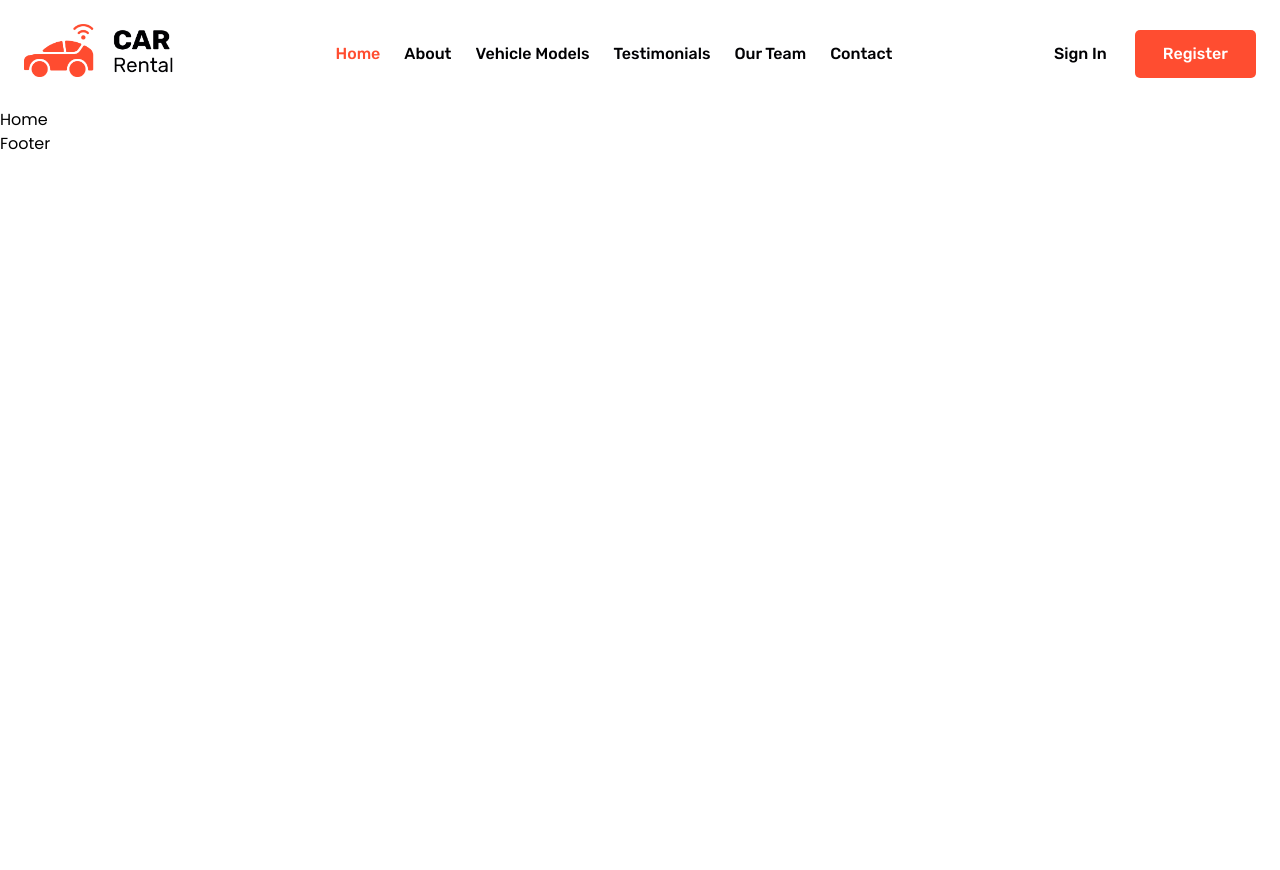
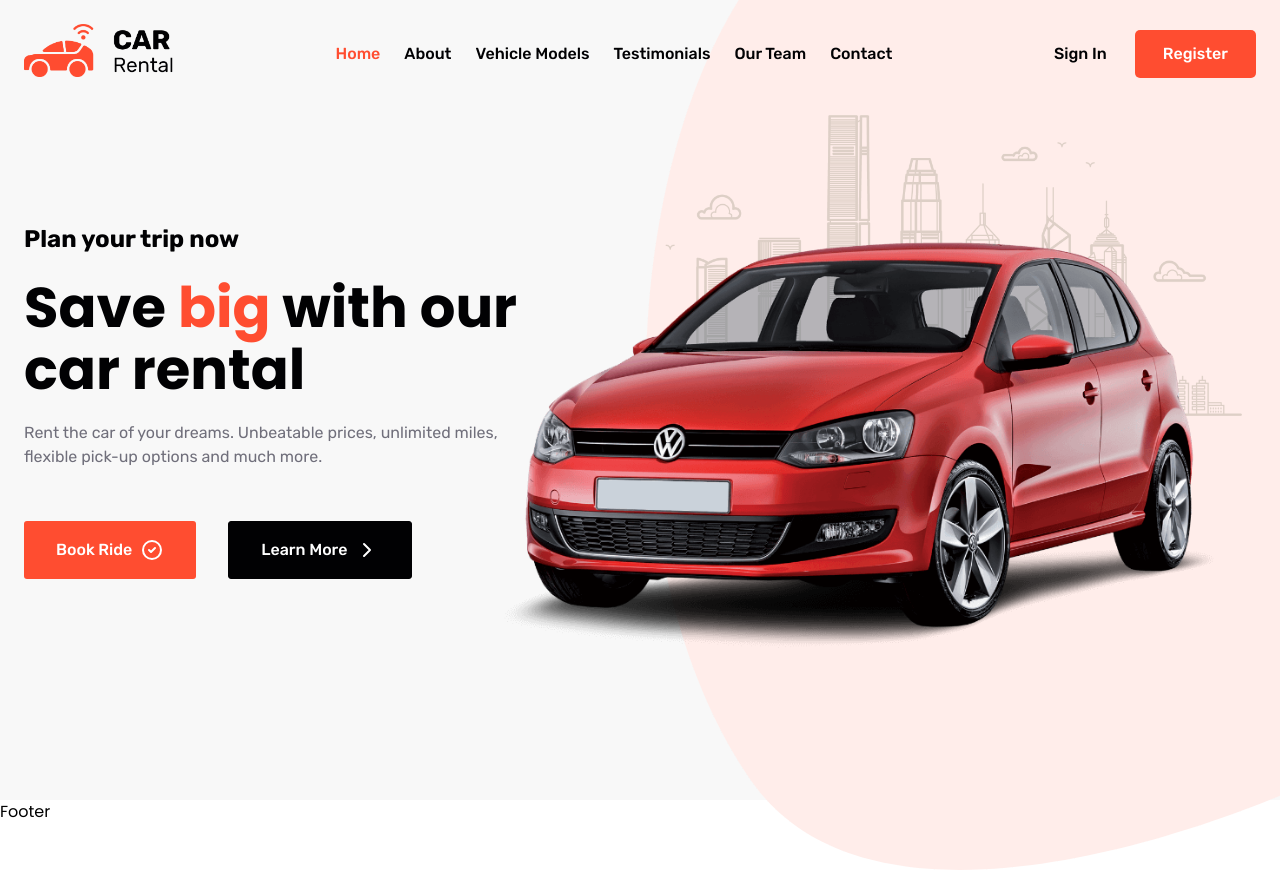
Before and after one commit to RobertoMada/react-car-rental, a React (Vite) app: page / in a window 1280 px wide. Before the commit the page ends 800 px from the top, so only its background shows below. Built offline with nearby package versions, Linux system fonts and the light colour scheme.

Commit message:
hero section

```diff
--- a/src/Pages/Home.jsx
+++ b/src/Pages/Home.jsx
@@ -1,7 +1,12 @@
 import React from "react";
+import Hero from "../components/Hero";
 
 const Home = () => {
-  return <div>Home</div>;
+  return (
+    <>
+      <Hero />
+    </>
+  );
 };
 
 export default Home;
--- /dev/null
+++ b/src/components/Hero.jsx
@@ -0,0 +1,71 @@
+import React, { useEffect, useState } from "react";
+import BgShape from "../images/hero/hero-bg.png";
+import HeroCar from "../images/hero//main-car.png";
+import { IconCircleCheck, IconChevronRight } from "@tabler/icons-react";
+
+const Hero = () => {
+  const [goUp, setGoUp] = useState(false);
+  const scrollToTop = () => {
+    window.scrollTo({ top: (0, 0), behavior: "smooth" });
+  };
+
+  useEffect(() => {
+    const onScrollPage = () => {
+      if (window.scrollY > 600) {
+        setGoUp(true);
+      } else {
+        setGoUp(false);
+      }
+    };
+
+    window.addEventListener("scroll", onScrollPage);
+
+    return () => {
+      window.removeEventListener("scroll", onScrollPage);
+    };
+  }, []);
+
+  return (
+    <section className="hero-section">
+      <div className="container">
+        <img className="bg-shape" src={BgShape} alt="background shape" />
+
+        <div className="hero-content">
+          <div className="hero-content__text">
+            <h3>Plan your trip now</h3>
+            <h1>
+              Save <span>big</span> with our car rental
+            </h1>
+            <p>
+              Rent the car of your dreams. Unbeatable prices, unlimited miles,
+              flexible pick-up options and much more.
+            </p>
+            <div className="hero-content__text__buttons">
+              <button className="hero-content__text__buttons__book-ride">
+                Book Ride
+                <IconCircleCheck width={24} height={24} />
+              </button>
+              <button className="hero-content__text__buttons__learn-more">
+                Learn More
+                <IconChevronRight width={24} height={24} />
+              </button>
+            </div>
+          </div>
+          <img
+            src={HeroCar}
+            alt="image with a red car"
+            className="hero-content__car-img"
+          />
+        </div>
+        <button
+          onClick={scrollToTop}
+          className={`scroll-up ${goUp ? "" : "hide-scroll"} `}
+        >
+          ^
+        </button>
+      </div>
+    </section>
+  );
+};
+
+export default Hero;
--- a/src/components/Navbar.jsx
+++ b/src/components/Navbar.jsx
@@ -10,7 +10,6 @@ const Navbar = () => {
     <>
       <nav>
         {/* Desktop navigation */}
-        <div className="container">
         <div className="navbar">
           <div className="navbar__img">
             <Link to="/">
@@ -49,7 +48,6 @@ const Navbar = () => {
             />
           </div>
         </div>
-        </div>
         {/* Mobile navigation */}
         <div className={`mobile__navbar ${openNav ? "open" : ""}`}>
           <div className="mobile__navbar__close">
--- /dev/null
+++ b/src/styles/HeroStyles/_hero.scss
@@ -0,0 +1,149 @@
+@use "../global/" as *;
+
+.hero-section {
+  height: 100vh;
+  background-color: $bg-gray;
+}
+
+.bg-shape {
+  position: absolute;
+  top: 0;
+  right: 0;
+
+  @media (max-width: 800px) {
+    display: none;
+  }
+}
+
+.hero-content {
+  position: relative;
+  display: flex;
+  align-items: center;
+  height: 100vh;
+
+  @media (max-width: 800px) {
+    justify-content: center;
+    text-align: center;
+  }
+
+  &__text {
+    z-index: 3;
+    display: flex;
+    flex-direction: column;
+    max-width: 500px;
+    gap: 1.25rem;
+    font-family: $text-font;
+
+    h3 {
+      font-size: $fs-600;
+      color: $text-black;
+    }
+
+    h1 {
+      font-size: $fs-900;
+      line-height: 1.1;
+      color: $text-black;
+      font-family: $title-font;
+
+      @media (max-width: 500px) {
+        font-size: $fs-800;
+      }
+
+      span {
+        color: $text-orange;
+      }
+    }
+
+    p {
+      color: $text-gray;
+    }
+
+    &__buttons {
+      display: flex;
+      gap: 2rem;
+      margin-top: 2rem;
+
+      @media (max-width: 800px) {
+        justify-content: center;
+      }
+
+      @media (max-width: 500px) {
+        flex-direction: column;
+        align-items: center;
+      }
+
+      &__book-ride {
+        background-color: $bg-orange;
+        color: $text-white;
+        border: none;
+        border-radius: 3px;
+        display: flex;
+        align-items: center;
+        gap: 0.5rem;
+        padding: 1rem 2rem;
+        font-weight: 500;
+        transition: all 0.3s;
+        cursor: pointer;
+
+        @media (max-width: 500px) {
+          padding: 1.25rem 3rem;
+        }
+
+        &:hover {
+          box-shadow: 0 10px 15px 0 rgb(255 83 48 / 50%);
+        }
+      }
+
+      &__learn-more {
+        background-color: $bg-black;
+        color: $text-white;
+        border: none;
+        border-radius: 3px;
+        display: flex;
+        align-items: center;
+        gap: 0.5rem;
+        padding: 1rem 2rem;
+        font-weight: 500;
+        border: 1px solid $bg-black;
+        cursor: pointer;
+
+        @media (max-width: 500px) {
+          padding: 1.25rem 2.8rem;
+        }
+
+        &:hover {
+          background-color: $bg-white;
+          color: $text-black;
+        }
+      }
+    }
+  }
+
+  &__car-img {
+    z-index: 2;
+    position: absolute;
+    right: 0;
+    width: 65%;
+    margin-top: 5rem;
+
+    @media (max-width: 800px) {
+      display: none;
+    }
+  }
+}
+
+.scroll-up {
+  font-size: $fs-600;
+  position: fixed;
+  right: 3rem;
+  bottom: 3rem;
+  color: $text-white;
+  background-color: $bg-orange;
+  border: none;
+  cursor: pointer;
+  padding: 0.25rem 0.75rem;
+}
+
+.hide-scroll {
+  display: none;
+}
--- /dev/null
+++ b/src/styles/HeroStyles/_index.scss
@@ -0,0 +1 @@
+@forward "./hero";
--- a/src/styles/NavbarStyles/_navbar.scss
+++ b/src/styles/NavbarStyles/_navbar.scss
@@ -1,11 +1,18 @@
 @use "../global/" as *;
 
 .navbar {
+  max-width: 1330px;
+  margin: 0 auto;
   display: flex;
   align-items: center;
   justify-content: space-between;
-  padding: 1.5rem 0;
+  padding: 1.5rem;
   font-family: $text-font;
+  position: absolute;
+  top: 0;
+  left: 0;
+  right: 0;
+  z-index: 9998;
 
   &__img {
     width: 150px;
--- a/src/styles/global/_colors.scss
+++ b/src/styles/global/_colors.scss
@@ -3,6 +3,7 @@
 $bg-gray: #f8f8f8;
 $bg-white: #ffffff;
 $bg-orange: #ff4d30;
+$bg-black: #010103;
 
 //text color
 
--- a/src/styles/styles.css
+++ b/src/styles/styles.css
@@ -39,11 +39,18 @@ body {
 }
 
 .navbar {
+  max-width: 1330px;
+  margin: 0 auto;
   display: flex;
   align-items: center;
   justify-content: space-between;
-  padding: 1.5rem 0;
+  padding: 1.5rem;
   font-family: "Rubik", sans-serif;
+  position: absolute;
+  top: 0;
+  left: 0;
+  right: 0;
+  z-index: 9998;
 }
 .navbar__img {
   width: 150px;
@@ -228,4 +235,149 @@ body {
 .text-context span h2 {
   font-size: 2rem;
   color: #ff4d30;
+}
+
+.hero-section {
+  height: 100vh;
+  background-color: #f8f8f8;
+}
+
+.bg-shape {
+  position: absolute;
+  top: 0;
+  right: 0;
+}
+@media (max-width: 800px) {
+  .bg-shape {
+    display: none;
+  }
+}
+
+.hero-content {
+  position: relative;
+  display: flex;
+  align-items: center;
+  height: 100vh;
+}
+@media (max-width: 800px) {
+  .hero-content {
+    justify-content: center;
+    text-align: center;
+  }
+}
+.hero-content__text {
+  z-index: 3;
+  display: flex;
+  flex-direction: column;
+  max-width: 500px;
+  gap: 1.25rem;
+  font-family: "Rubik", sans-serif;
+}
+.hero-content__text h3 {
+  font-size: 1.5rem;
+  color: #010103;
+}
+.hero-content__text h1 {
+  font-size: 3.5rem;
+  line-height: 1.1;
+  color: #010103;
+  font-family: "Poppins", sans-serif;
+}
+@media (max-width: 500px) {
+  .hero-content__text h1 {
+    font-size: 2.5rem;
+  }
+}
+.hero-content__text h1 span {
+  color: #ff4d30;
+}
+.hero-content__text p {
+  color: #706f7b;
+}
+.hero-content__text__buttons {
+  display: flex;
+  gap: 2rem;
+  margin-top: 2rem;
+}
+@media (max-width: 800px) {
+  .hero-content__text__buttons {
+    justify-content: center;
+  }
+}
+@media (max-width: 500px) {
+  .hero-content__text__buttons {
+    flex-direction: column;
+    align-items: center;
+  }
+}
+.hero-content__text__buttons__book-ride {
+  background-color: #ff4d30;
+  color: #ffffff;
+  border: none;
+  border-radius: 3px;
+  display: flex;
+  align-items: center;
+  gap: 0.5rem;
+  padding: 1rem 2rem;
+  font-weight: 500;
+  transition: all 0.3s;
+  cursor: pointer;
+}
+@media (max-width: 500px) {
+  .hero-content__text__buttons__book-ride {
+    padding: 1.25rem 3rem;
+  }
+}
+.hero-content__text__buttons__book-ride:hover {
+  box-shadow: 0 10px 15px 0 rgba(255, 83, 48, 0.5);
+}
+.hero-content__text__buttons__learn-more {
+  background-color: #010103;
+  color: #ffffff;
+  border: none;
+  border-radius: 3px;
+  display: flex;
+  align-items: center;
+  gap: 0.5rem;
+  padding: 1rem 2rem;
+  font-weight: 500;
+  border: 1px solid #010103;
+  cursor: pointer;
+}
+@media (max-width: 500px) {
+  .hero-content__text__buttons__learn-more {
+    padding: 1.25rem 2.8rem;
+  }
+}
+.hero-content__text__buttons__learn-more:hover {
+  background-color: #ffffff;
+  color: #010103;
+}
+.hero-content__car-img {
+  z-index: 2;
+  position: absolute;
+  right: 0;
+  width: 65%;
+  margin-top: 5rem;
+}
+@media (max-width: 800px) {
+  .hero-content__car-img {
+    display: none;
+  }
+}
+
+.scroll-up {
+  font-size: 1.5rem;
+  position: fixed;
+  right: 3rem;
+  bottom: 3rem;
+  color: #ffffff;
+  background-color: #ff4d30;
+  border: none;
+  cursor: pointer;
+  padding: 0.25rem 0.75rem;
+}
+
+.hide-scroll {
+  display: none;
 }/*# sourceMappingURL=styles.css.map */
--- a/src/styles/styles.scss
+++ b/src/styles/styles.scss
@@ -1,3 +1,4 @@
 @forward "../styles/global";
 @forward "../styles/NavbarStyles";
 @forward "../styles/BannerStyles";
+@forward "../styles/HeroStyles";
```
Also changed, not shown: 1 other file (tests, documents, lock files or other folders). Lines whose indentation alone changed are shown as unchanged.
